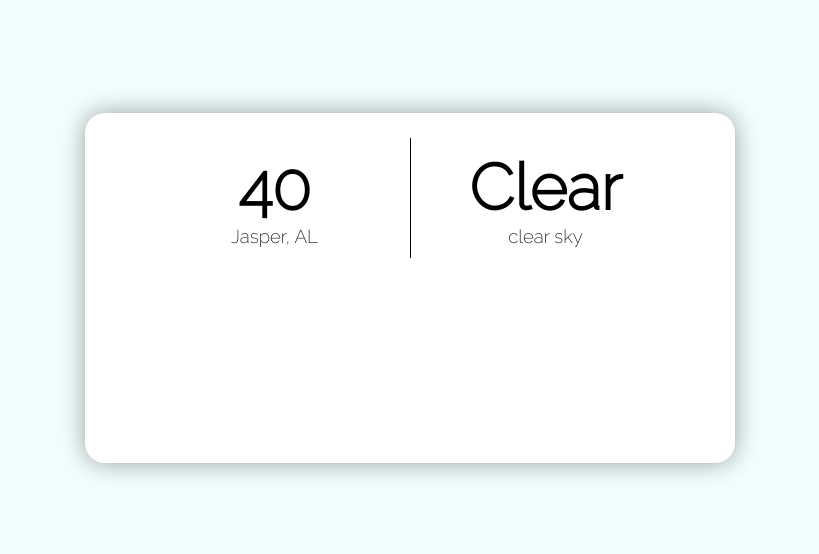
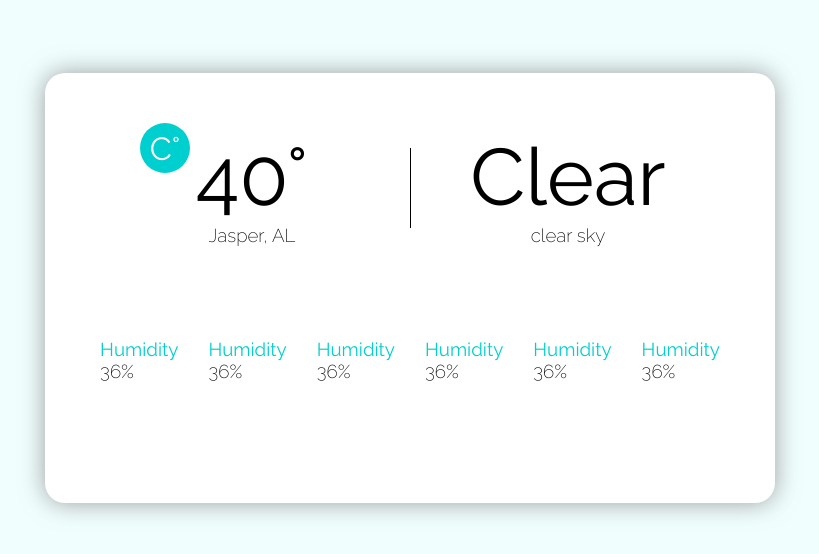
Before and after one commit to kvp03789/weather, a website built with webpack: page dist/index.html in a window 1280 px wide. Shown: the part 112-666 px from the top of the page, without its empty margins (230-1049 px from the left). Built offline with nearby package versions, Linux system fonts and the light colour scheme.

Commit message:
Add div sections within main block w dummy content

```diff
--- a/src/dom.js
+++ b/src/dom.js
@@ -1,24 +1,29 @@
-import { createDom } from './utils';
+import { createDom, createDomMultiple } from './utils';
 
 export function makeDom() {
     const mainBlock = createDom("div", "main-block");
 
     const leftBlock = createDom("div", "left-block");
     const rightBlock = createDom("div", "right-block");
+    const topBlock = createDom("div", "top-block");
+    const bottomBlock = createDom("div", "bottom-block");
 
     const tempMainTitle = createDom("h1", "title");
     const weatherMainTitle = createDom("h1", "title");
     const citySubTitle = createDom("h3", "sub-title");
     const weatherSubTitle = createDom("h3", "sub-title");
+    const infoDivs = createDomMultiple("div", 6, bottomBlock, "info");
+    const unitsButton = createDom("div", "round-button")
 
-    tempMainTitle.innerText = "40";
+    tempMainTitle.innerText = "40°";
     citySubTitle.innerText = "Jasper, AL";
     weatherMainTitle.innerText = "Clear";
     weatherSubTitle.innerText = "clear sky";
-
+    unitsButton.innerText = "C°";
 
     leftBlock.append(tempMainTitle, citySubTitle);
     rightBlock.append(weatherMainTitle, weatherSubTitle);
-    mainBlock.append(leftBlock, rightBlock);
+    topBlock.append(leftBlock, rightBlock);
+    mainBlock.append(topBlock, bottomBlock, unitsButton);
     document.querySelector(".container").append(mainBlock);
 }
--- a/src/style.css
+++ b/src/style.css
@@ -18,14 +18,31 @@ body {
     border-radius: 20px;
     background-color: white;
     margin: 15px;
-    padding: 25px;
-    width: 600px;
-    height: 300px;
+    padding: 15px;
+    width: 700px;
+    height: 400px;
     display: flex;
     justify-content: center;
     align-items: flex-start;
+    flex-direction: column;
     filter: drop-shadow(0 0 0.75rem rgba(133, 133, 133, 0.79));
+    position: relative;
+}
 
+.top-block, .bottom-block {
+    display: flex;
+    justify-content: center;
+    align-items: center;
+    height: 95%;
+    width: 100%;
+}
+
+.top-block {
+    height: 95%;
+}
+
+.bottom-block {
+    gap: 30px;
 }
 
 .left-block, .right-block {
@@ -42,9 +59,41 @@ body {
 }
 
 h1 {
-    font-size: 4rem;
+    font-size: 5rem;
+    font-weight: 400;
 }
 
 h3 {
     font-weight: 200;
 }
+
+.info {
+    height: 100px;
+    width: auto
+}
+
+.info-top {
+    color: rgb(0, 207, 207);
+    font-weight: 500;
+}
+
+.round-button {
+    border-radius: 50%;
+    background-color: rgb(0, 207, 207);
+    font-weight: 400;
+    font-size: 2rem;
+    color: white;
+    height: 50px;
+    width: 50px;
+    position: absolute;
+    top: 50px;
+    left: 95px;
+    display: flex;
+    justify-content: center;
+    align-items: center;
+}
+
+.round-button:hover {
+    background-color: rgba(140, 255, 255, 0.841);
+    cursor: pointer;
+}
--- a/src/utils.js
+++ b/src/utils.js
@@ -3,3 +3,17 @@ export function createDom(ele, ...className) {
     newElement.classList.add(className);
     return newElement;
 }
+
+export function createDomMultiple(ele, num, element, ...className) {
+    for (let i = 0; i < num; i++) {
+        const newElement = document.createElement(ele);
+        newElement.classList.add(className);
+        element.append(newElement);
+        const infoWeatherTop = createDom("h3", "info-top");
+        const infoWeatherBottom = createDom("h3", "info-bottom");
+        newElement.append(infoWeatherTop, infoWeatherBottom);
+        infoWeatherTop.innerText = "Humidity";
+        infoWeatherBottom.innerText = "36%";
+    }
+
+}
```
Also changed, not shown: dist/bundle.js, dist/index.html, src/images/icons8-return-30.png (added), src/images/icons8-return-60.png (added).
